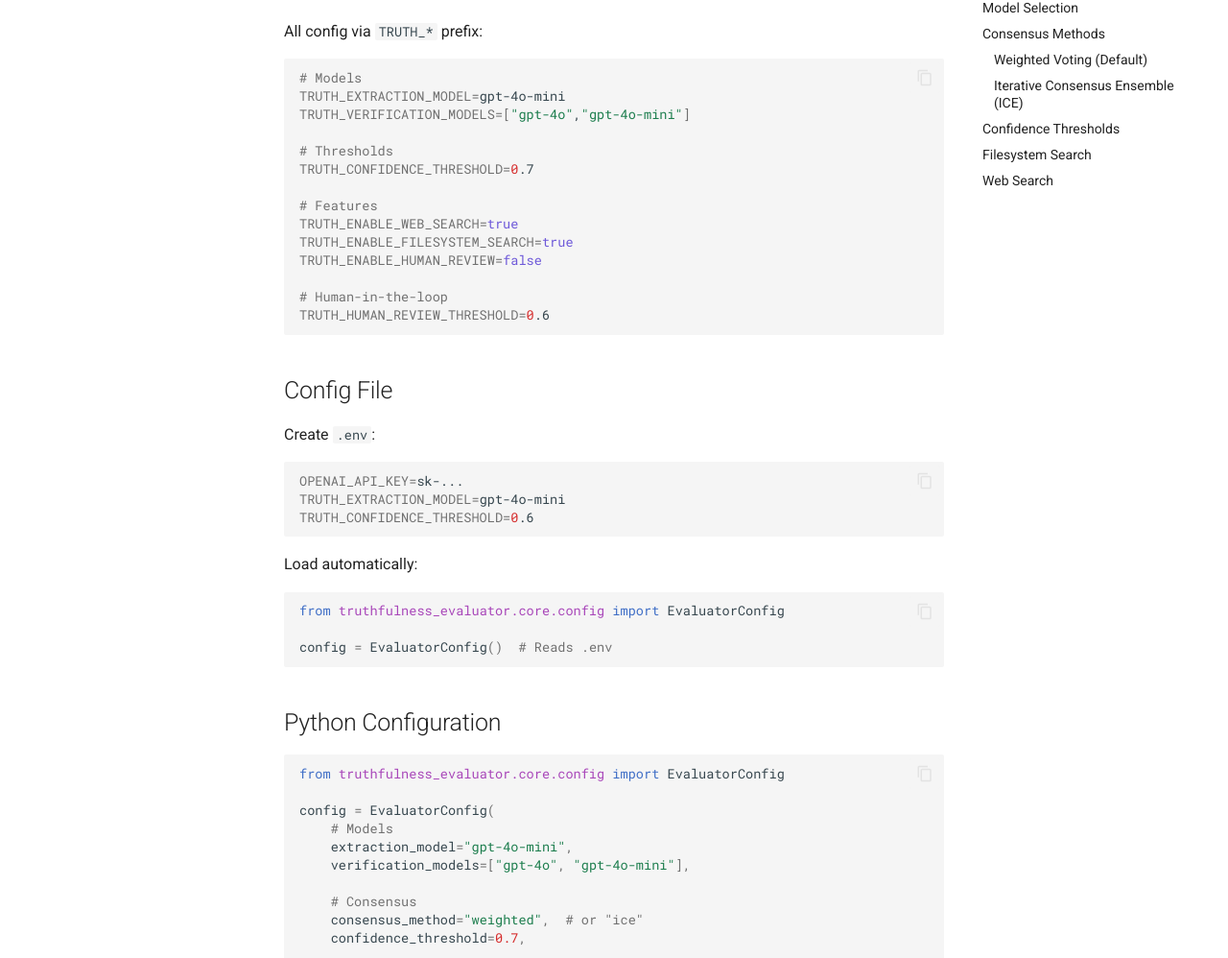
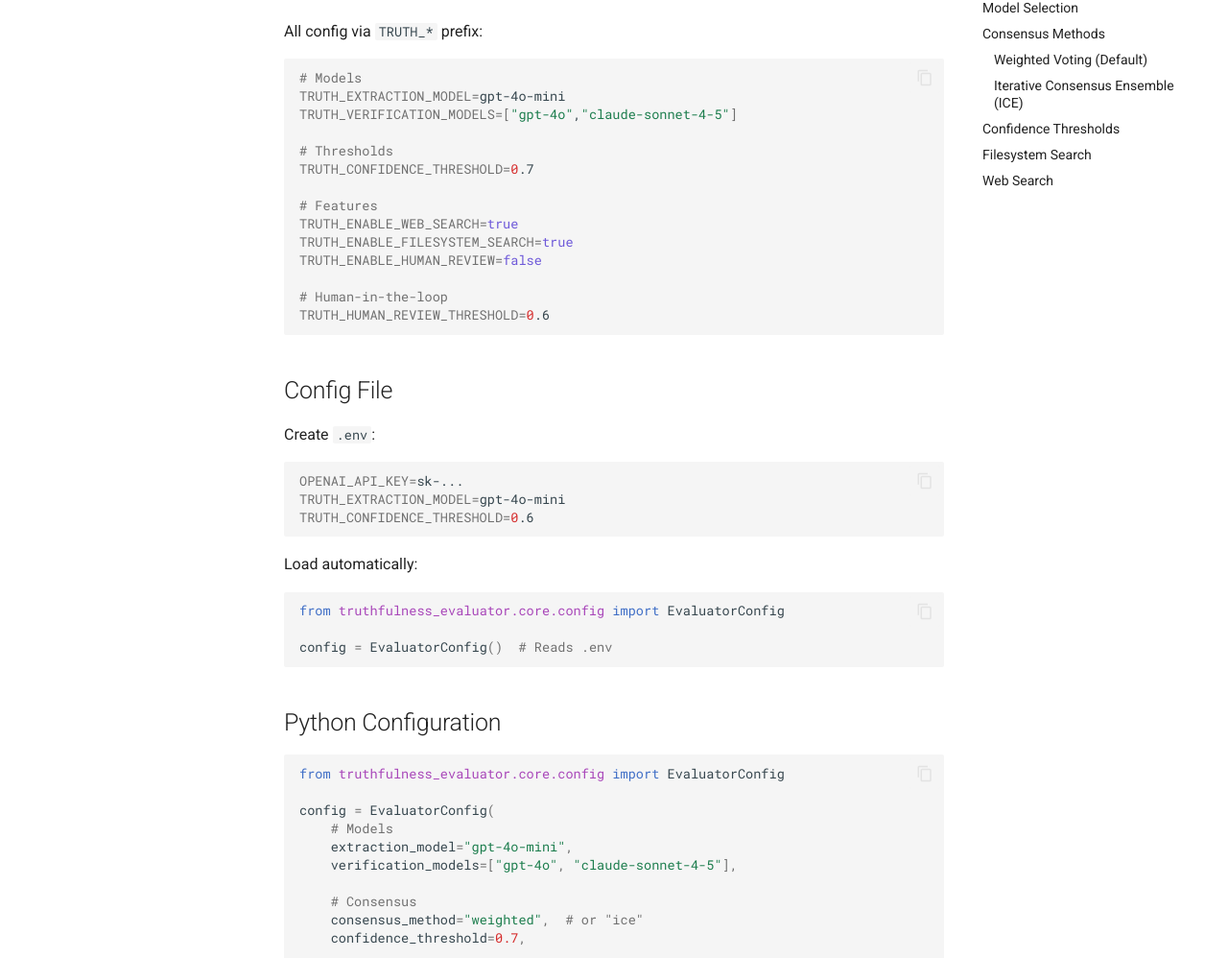
Before and after one commit to Sosoka-Labs/truthfulness-evaluator, an MkDocs documentation site: the page built from docs/getting-started/configuration.md, in a window 1280 px wide and 1400 px high. Shown: the part 259-1257 px from the top of the window at 96% size. Built offline with MkDocs 1.6.1 and Material for MkDocs 9.7.7, drawn with Linux system fonts in a browser that asks for light colours; comment, search, counter and statistics services are not loaded.

Commit message:
fix: correct verification models default and plugin version constraint
- configuration.md: default verification_models is ["gpt-4o", "claude-sonnet-4-5"],
  not ["gpt-4o", "gpt-4o-mini"]
- plugins.md: plugin dependency should be >=0.1.0 (current version),
  not >=0.2.0 (doesn't exist yet)

````diff
--- a/docs/getting-started/configuration.md
+++ b/docs/getting-started/configuration.md
@@ -7,7 +7,7 @@ All config via `TRUTH_*` prefix:
 ```bash
 # Models
 TRUTH_EXTRACTION_MODEL=gpt-4o-mini
-TRUTH_VERIFICATION_MODELS=["gpt-4o","gpt-4o-mini"]
+TRUTH_VERIFICATION_MODELS=["gpt-4o","claude-sonnet-4-5"]
 
 # Thresholds
 TRUTH_CONFIDENCE_THRESHOLD=0.7
@@ -47,7 +47,7 @@ from truthfulness_evaluator.core.config import EvaluatorConfig
 config = EvaluatorConfig(
     # Models
     extraction_model="gpt-4o-mini",
-    verification_models=["gpt-4o", "gpt-4o-mini"],
+    verification_models=["gpt-4o", "claude-sonnet-4-5"],
 
     # Consensus
     consensus_method="weighted",  # or "ice"
````
Also changed, not shown: docs/extending/plugins.md (+2 -2 lines).
